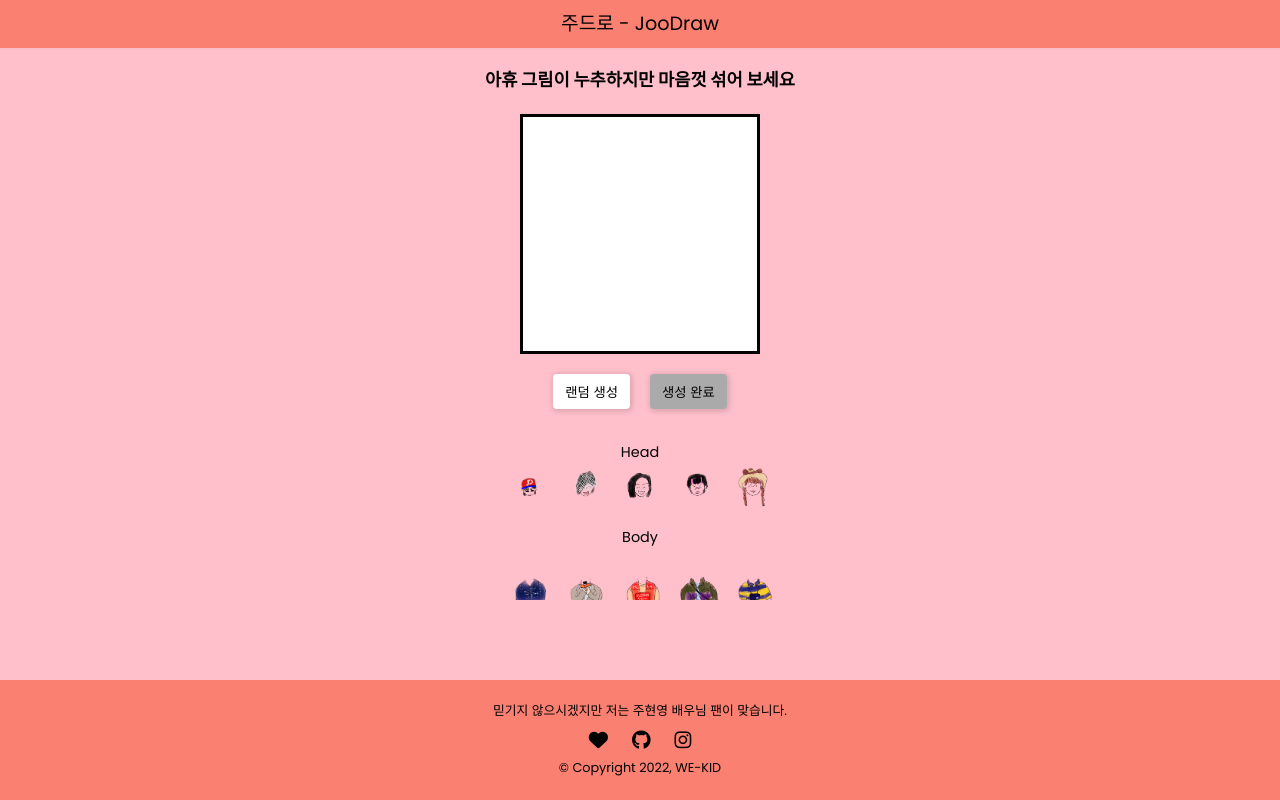
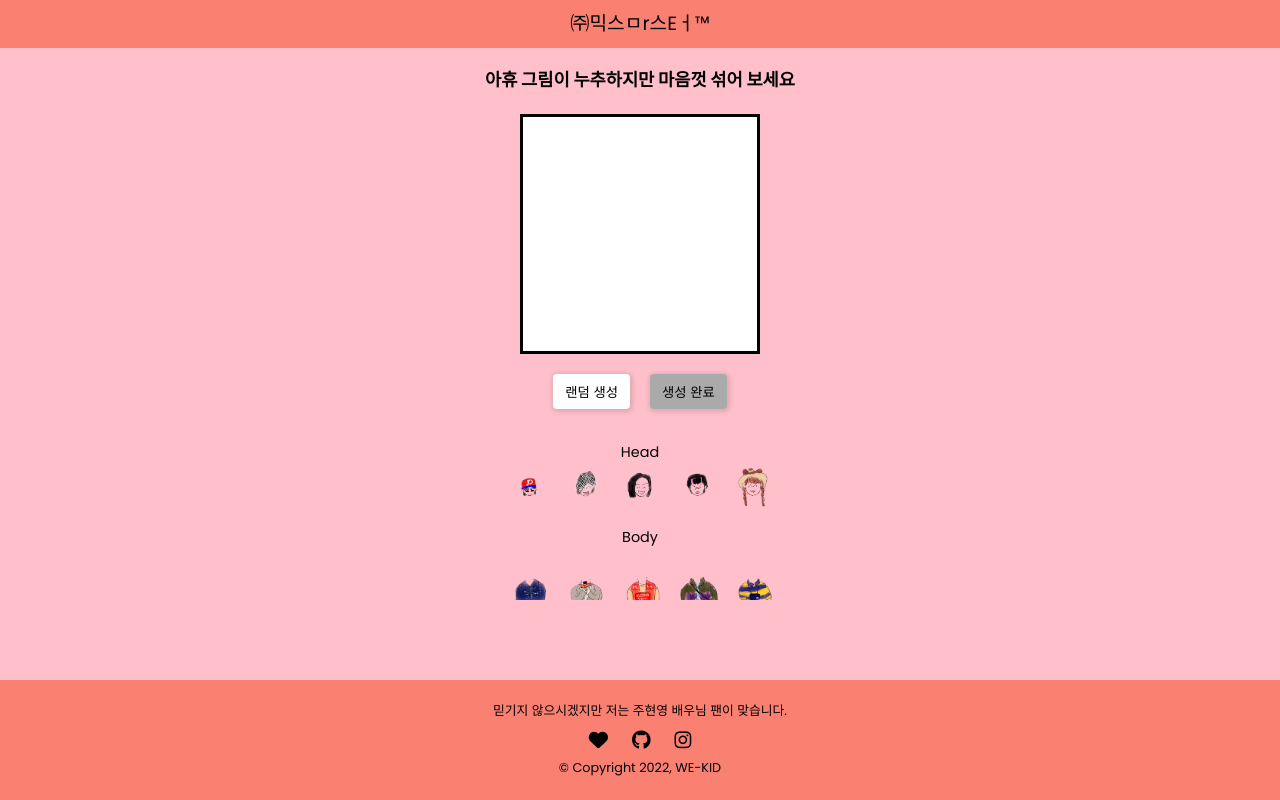
Before and after one commit to wekidseoul/joomix, a React (Create React App) app: page / in a window 1280 px wide. Built offline with nearby package versions, Linux system fonts and the light colour scheme; no server answers.

Commit message:
제목바까쓰

```diff
--- a/package.json
+++ b/package.json
@@ -1,6 +1,6 @@
 {
-  "name": "joodraw",
-  "homepage": "https://wekidseoul.github.io/joodraw",
+  "name": "joomix",
+  "homepage": "https://wekidseoul.github.io/joomix",
   "version": "0.1.0",
   "private": true,
   "dependencies": {
--- a/public/index.html
+++ b/public/index.html
@@ -5,10 +5,7 @@
     <link rel="icon" href="%PUBLIC_URL%/favicon.jpeg" />
     <meta name="viewport" content="width=device-width, initial-scale=1" />
     <meta name="theme-color" content="#000000" />
-    <meta
-      name="description"
-      content="끔찍한 드로잉 실력으로 만든 주현영 믹스"
-    />
+    <meta name="description" content="끔찍한 드로잉 솜씨로 만든 주현영 믹스" />
     <link rel="apple-touch-icon" href="%PUBLIC_URL%/favicon.jpeg" />
     <!--
       manifest.json provides metadata used when your web app is installed on a
@@ -37,7 +34,7 @@
       crossorigin="anonymous"
       referrerpolicy="no-referrer"
     />
-    <title>주드로 - JooDraw</title>
+    <title>㈜믹스ㅁr스Eㅓ™</title>
   </head>
   <body>
     <noscript>You need to enable JavaScript to run this app.</noscript>
--- a/src/components/layout/Footer.tsx
+++ b/src/components/layout/Footer.tsx
@@ -40,7 +40,7 @@ const Footer = () => {
           </a>
         </li>
         <li>
-          <a href="https://github.com/wekidseoul/joodraw">
+          <a href="https://github.com/wekidseoul/joomix">
             <i className="fa-brands fa-github"></i>
           </a>
         </li>
--- a/src/components/layout/Header.tsx
+++ b/src/components/layout/Header.tsx
@@ -23,7 +23,7 @@ const StyledLink = styled(Link)`
 const Header = () => {
   return (
     <StyledHeader>
-      <StyledLink to="/">주드로 - JooDraw</StyledLink>
+      <StyledLink to="/">㈜믹스ㅁr스Eㅓ™</StyledLink>
     </StyledHeader>
   );
 };
```
Also changed, not shown: 2 other files (tests, documents, lock files or other folders).
